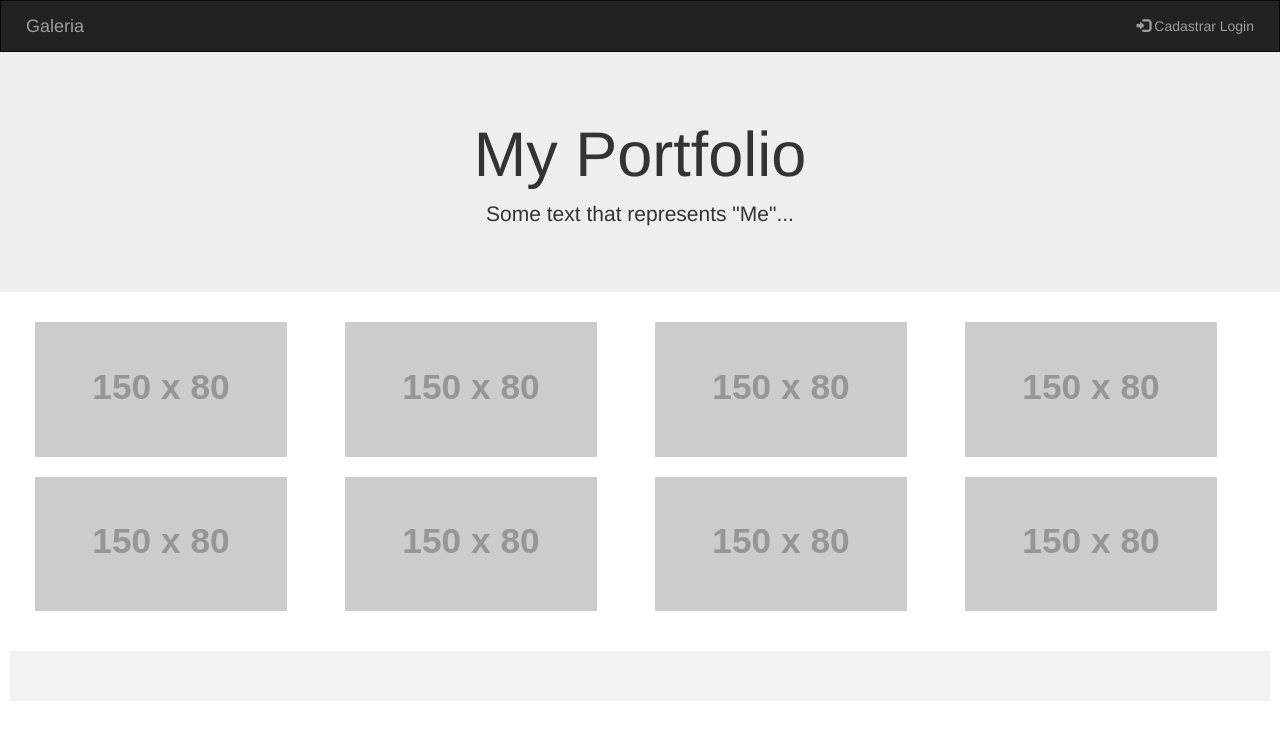
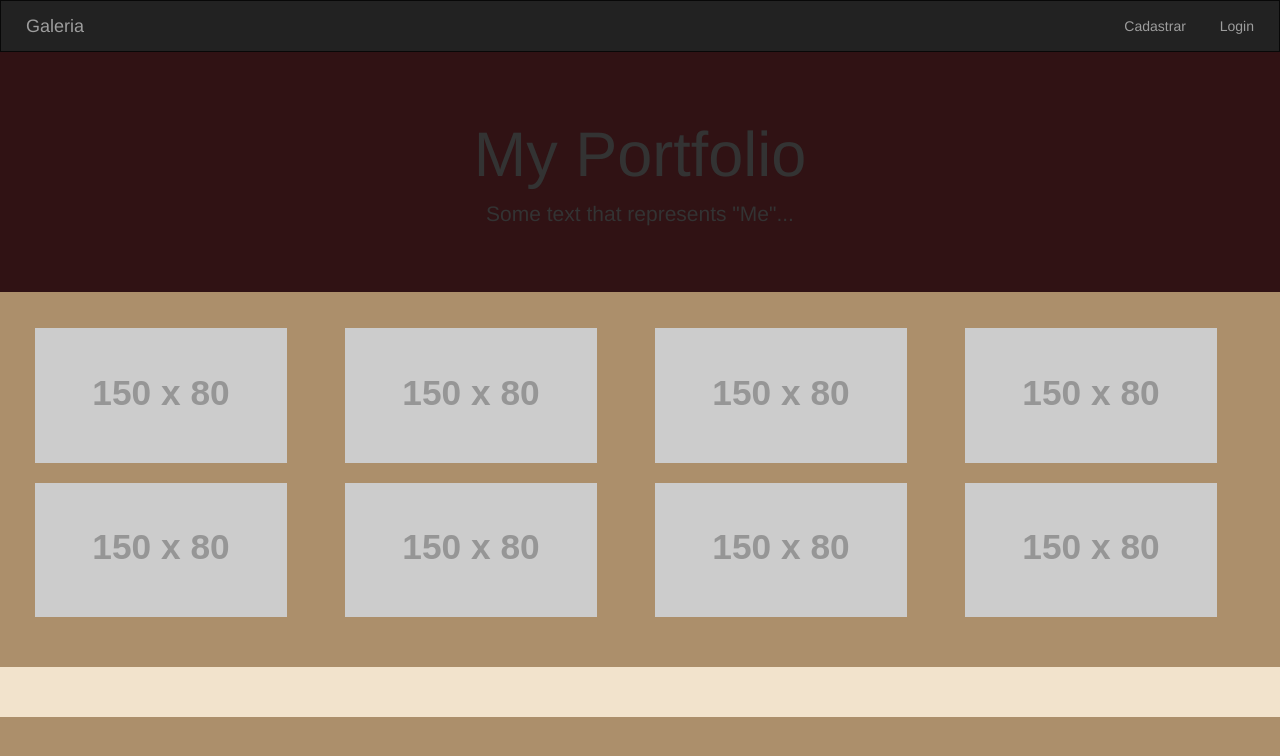
Before and after one commit to gabrielsimongianotti/manoela-cravo-e-canela, a plain HTML site: page galeria.html in a window 1280 px wide. Drawn offline with nearby package versions, Linux system fonts and the light colour scheme; placeholder pictures from the web are drawn by us.

Commit message:
Add files via upload

```diff
--- a/galeria.html
+++ b/galeria.html
@@ -28,11 +28,22 @@
     .aaa{
         margin-left:10px;
         margin-right:10px;
+        background-color: #AC8F6B;
     }
 
+    .jumbotron{
+        background-color: #301214;
+        margin-bottom: 36px;
+    }
 
-    .footer{
-        color: red;
+    .Footer{
+        margin-top: 10px;
+        background-color: #F2E3CC;
+        margin-bottom: 0px;
+    }
+
+    body{
+       background-color: #AC8F6B;
     }
   </style>
 </head>
@@ -53,7 +64,8 @@
 
       </ul>
       <ul class="nav navbar-nav navbar-right">
-        <li><a href="#"><span class="glyphicon glyphicon-log-in"></span> Cadastrar Login</a></li>
+        <li><a href="#"><span class="glyphicon"></span> Cadastrar </a></li>
+        <li><a href="#"><span class="glyphicon"></span> Login</a></li>
       </ul>
     </div>
   </div>
@@ -102,7 +114,7 @@
 </div><br><br>
 </div>
 
-<footer class="container-fluid text-center">
+<footer class="Footer">
 </footer>
 
 </body>
```
